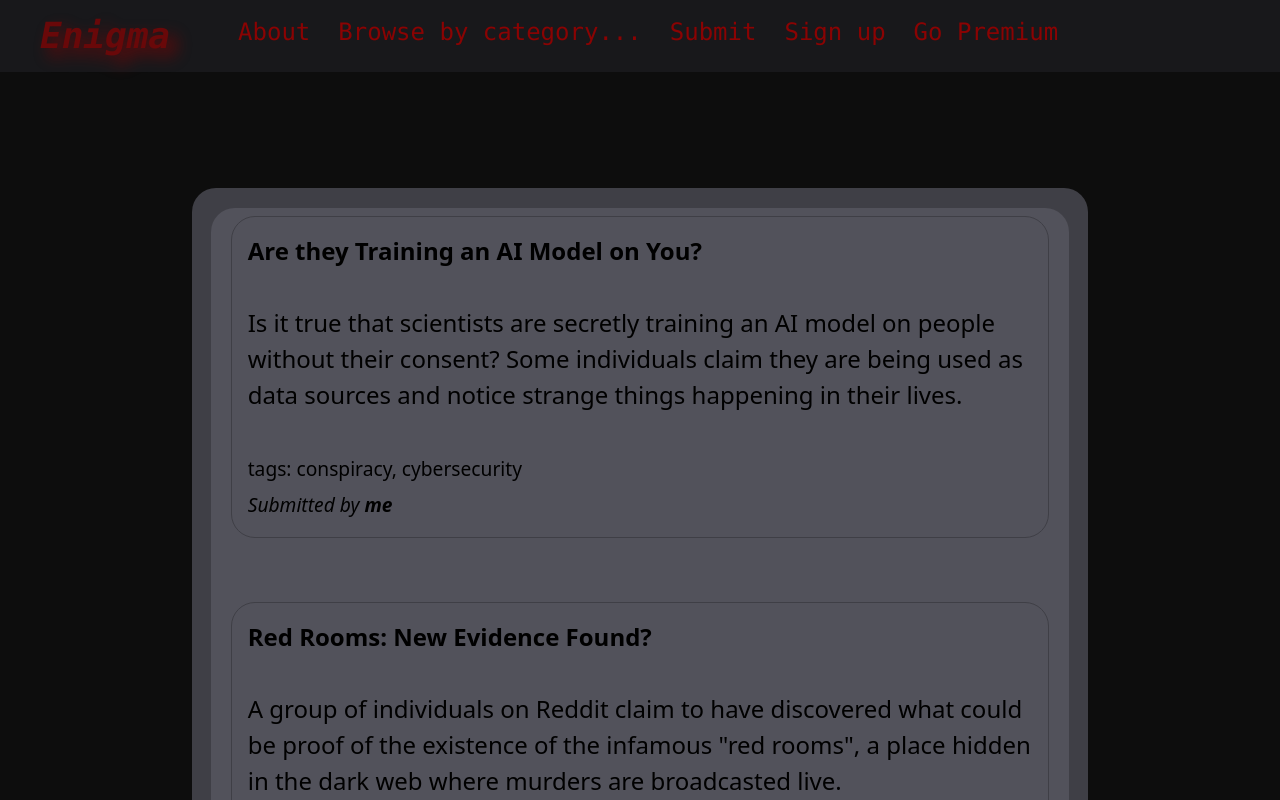
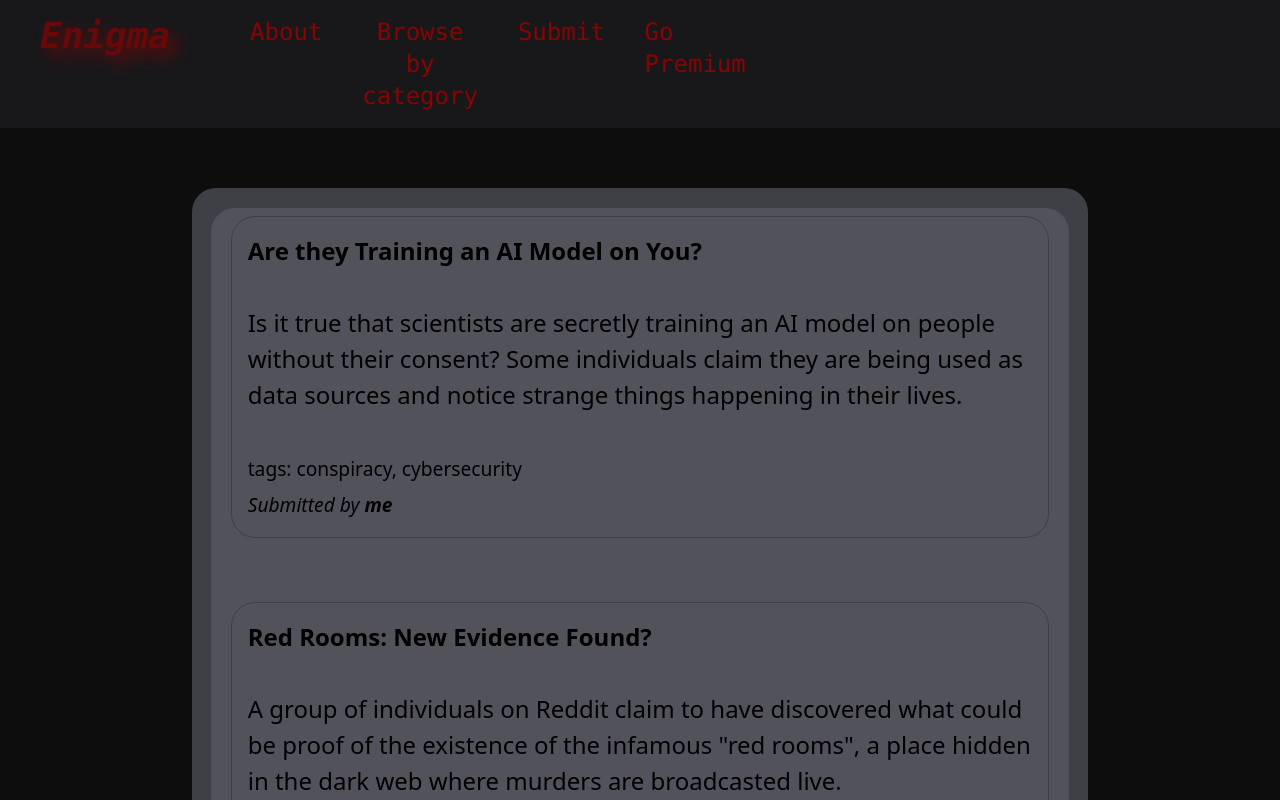
Before and after one commit to OblivionNoir/Enigma-site, a React (Create React App) app in the folder enigma-site/: page / in a window 1280 px wide. Shown: the top 800 px of the page. Built offline with nearby package versions, Linux system fonts and the light colour scheme.

Commit message:
UI upgrades

```diff
--- a/enigma-site/src/App.jsx
+++ b/enigma-site/src/App.jsx
@@ -6,6 +6,7 @@ import { AboutTest } from './About'
 import { SubmitTest } from './Submit';
 import { SignUpTest } from './SignUp';
 import { PremiumTest } from './Premium';
+import { LoginTest } from './Login';
 
 
 
@@ -28,7 +29,7 @@ function AccMenu() {
     return (
         <React.Fragment>
             <button onMouseEnter={() => setIsShown(true)}>
-                Browse by category...
+                Browse by category
 
                 <div className={(isShown ? 'open' : 'closed')}>
                     <ul onMouseLeave={() => setIsShown(false)}>
@@ -67,10 +68,10 @@ function Navbar() {
     //accmenu - leave it alone
     return (
         <BrowserRouter>
-            <nav className=" text-2xl fixed w-screen z-10">
-                <ul className='bg-zinc-900 text-blood flex flex-row justify-start space-x-7 py-4 pl-10 font-mono max-h-20'>
+            <nav className=" text-2xl fixed w-screen z-10 max-h-10">
+                <ul className='bg-zinc-900 text-blood flex flex-row justify-start space-x-10 py-4 pl-10 font-mono '>
 
-                    <li className='drop-shadow-title text-4xl mr-10 flicker-ani-target' id="logo">
+                    <li className='drop-shadow-title text-4xl mr-10 flicker-ani-target ' id="logo">
                         <b><i>
                             <Link to="/">
                                 Enigma
@@ -89,25 +90,42 @@ function Navbar() {
                     </li>
 
                     <li>
-                        <Link to="/SignUp">Sign up</Link>
-                    </li>
-
-                    <li>
                         <Link to="/Premium">Go Premium</Link>
                     </li>
+                    <SignLog />
 
                 </ul>
             </nav>
             <Routes>
                 <Route path="/About" element={<AboutTest />}></Route>
                 <Route path="/Submit" element={<SubmitTest />}></Route>
-                <Route path="/SignUp" element={<SignUpTest />}></Route>
                 <Route path="/Premium" element={<PremiumTest />}></Route>
             </Routes>
         </BrowserRouter>
     );
 };
-
+/*seperate nav for these 2, they have complex functions and it doesn't
+seem possible to align them to the right in the same list while maintaining responsiveness.*/
+function SignLog() {
+    return (
+        <React.Fragment>
+            <nav className="text-2xl z-10 max-h-10 pl-SignLogPad">
+                <ul className='flex flex-row space-x-7'>
+                    <li>
+                        <Link to="/SignUp">Sign up</Link>
+                    </li>
+                    <li>
+                        <Link to="/Login">Log In</Link>
+                    </li>
+                </ul>
+            </nav>
+            <Routes>
+                <Route path="/Login" element={<LoginTest />}></Route>
+                <Route path="/SignUp" element={<SignUpTest />}></Route>
+            </Routes>
+        </React.Fragment>
+    );
+};
 function MiniNav() {
     return (//toss in some SVG
         <React.Fragment>
--- /dev/null
+++ b/enigma-site/src/Login.jsx
@@ -0,0 +1,5 @@
+export function LoginTest() {
+    return (
+        <h1>hello5</h1>
+    )
+}
--- a/enigma-site/tailwind.config.js
+++ b/enigma-site/tailwind.config.js
@@ -14,6 +14,9 @@ module.exports = {
     },
     margin: {
       'MiniNavM': '96rem'
+    },
+    padding: {
+      'SignLogPad': '87rem'
     }
   },
   plugins: [],
```
